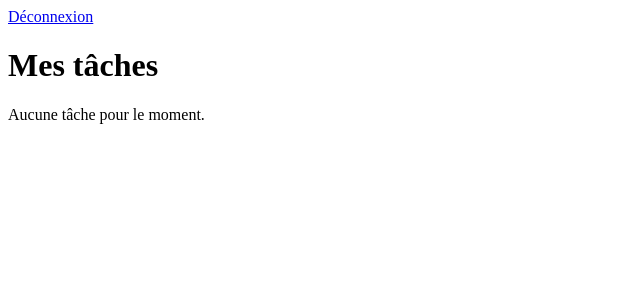
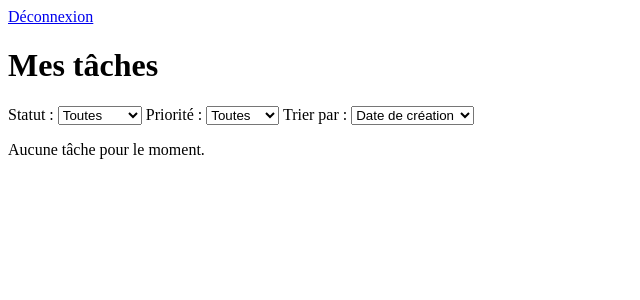
Before and after one commit to lois26girard-boop/todo-list, a PHP site: page / in a window 1280 px wide. Shown: the top 300 px of the page, without its empty margins (0-640 px from the left). Run offline with PHP 8.4, Linux system fonts and the light colour scheme; the visitor is signed in with stand-in values (Sample User, id 1); data that the repository does not hold is empty.

Commit message:
html filtre + tri

```diff
--- a/index.php
+++ b/index.php
@@ -25,9 +25,29 @@ $userId = $_SESSION['user_id'];
         <a href="logout.php">Déconnexion</a>
         <h1>Mes tâches</h1>
 
-        <!-- filtres + pagination -->
-        <!-- liste des tâches -->
+        <section id="tasks-filters">
+            <label for="filter-status">Statut :</label>
+            <select id="filter-status">
+                <option value="all">Toutes</option>
+                <option value="active">En cours</option>
+                <option value="done">Terminées</option>
+            </select>
 
+            <label for="filter-priority">Priorité :</label>
+            <select id="filter-priority">
+                <option value="all">Toutes</option>
+                <option value="low">Basse</option>
+                <option value="normal">Normale</option>
+                <option value="high">Haute</option>
+            </select>
+
+            <label for="sort-by">Trier par :</label>
+            <select id="sort-by">
+            <option value="created_at">Date de création</option>
+                <option value="due_date">Date d’échéance</option>
+                <option value="priority">Priorité</option>
+            </select>
+        </section>
         <section id="tasks-section">
             <ul id="tasks-list">
                 <!-- tâches en js -->
```
